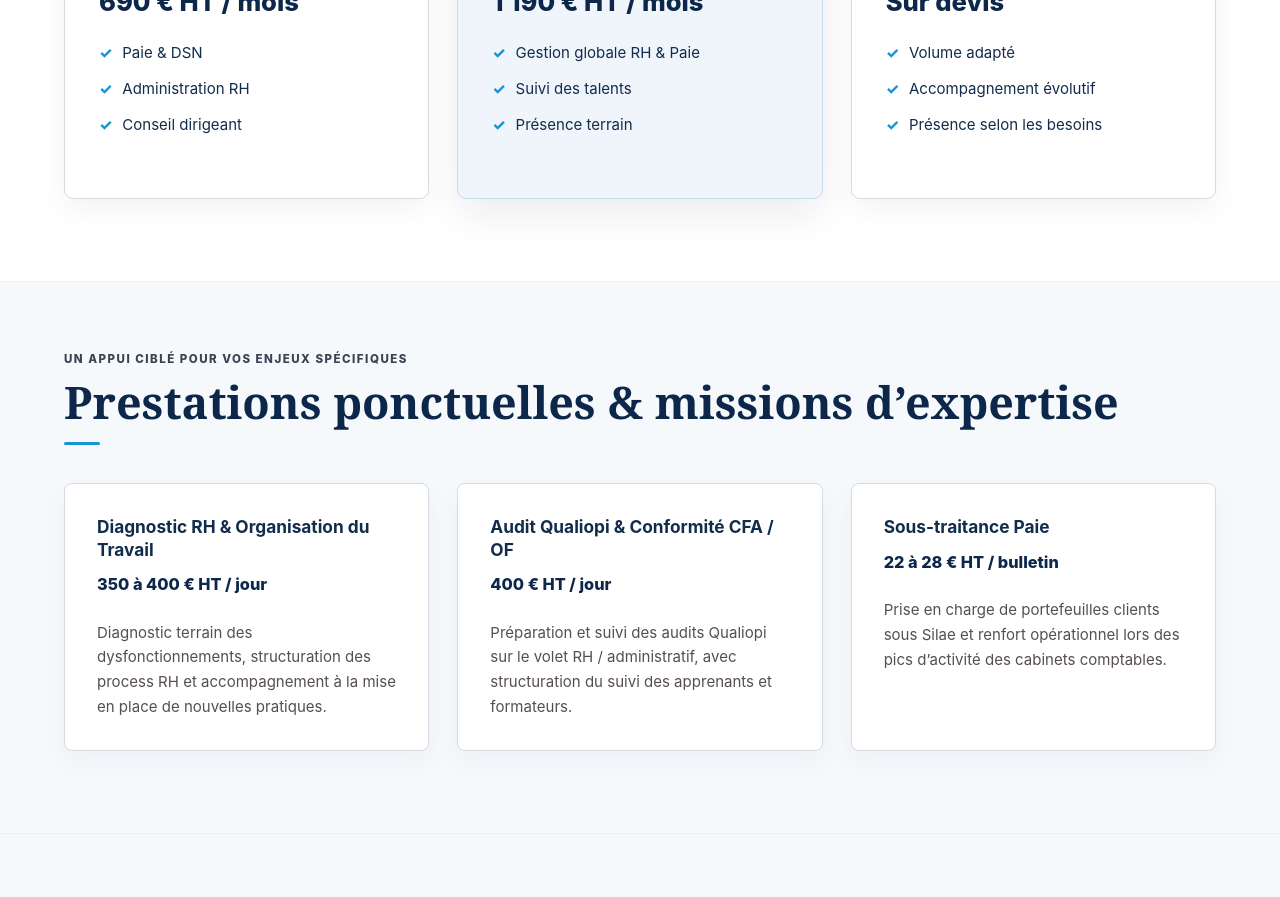
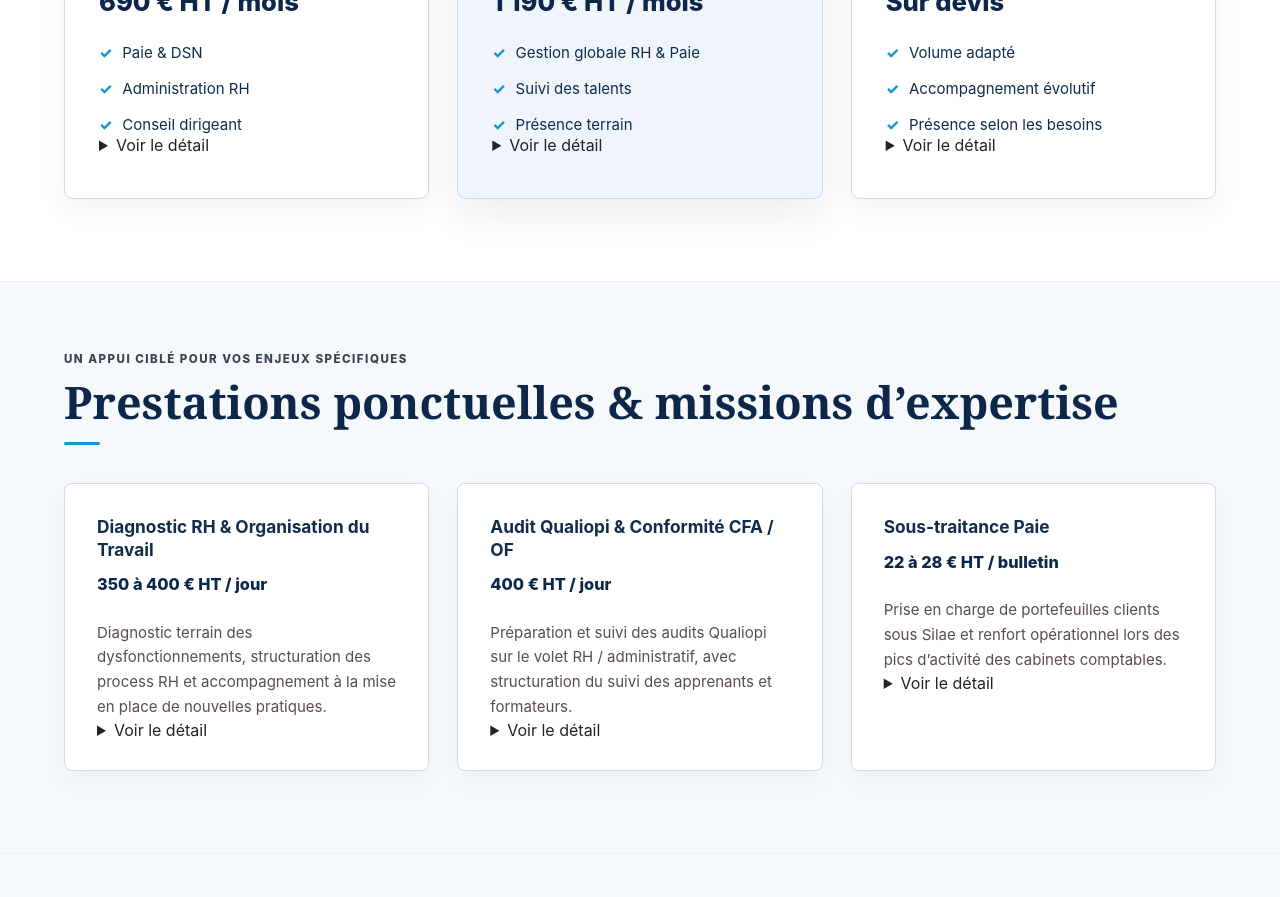
Before and after one commit to yum4nity-code/Site-stephanie, a Next.js app: page / in a window 1280 px wide. Shown: the part 1180-2077 px from the top of the page. Built offline with nearby package versions, Linux system fonts and the light colour scheme.

Commit message:
Make offers and expertise actionable

```diff
--- a/app/page.tsx
+++ b/app/page.tsx
@@ -44,6 +44,21 @@ const offers = [
     price: "690 € HT / mois",
     featured: false,
     items: ["Paie & DSN", "Administration RH", "Conseil dirigeant"],
+    details: [
+      {
+        title: "Paie & DSN",
+        text: "Établissement complet des bulletins sous Silae, télétransmission DSN, suivi des absences et variables.",
+      },
+      {
+        title: "Administration RH",
+        text: "DPAE, contrats, avenants, soldes de tout compte et affiliations mutuelle / prévoyance.",
+      },
+      {
+        title: "Conseil dirigeant",
+        text: "Assistance sur les questions réglementaires et la gestion RH du quotidien.",
+      },
+    ],
+    cta: "Échanger sur cette formule",
   },
   {
     name: "Pack PME Performance",
@@ -52,6 +67,21 @@ const offers = [
     featured: true,
     badge: "Le plus complet",
     items: ["Gestion globale RH & Paie", "Suivi des talents", "Présence terrain"],
+    details: [
+      {
+        title: "Gestion globale RH & Paie",
+        text: "Traitement de la paie, déclarations sociales et administration du personnel.",
+      },
+      {
+        title: "Suivi des talents",
+        text: "Entretiens annuels, fiches de poste et suivi de la formation.",
+      },
+      {
+        title: "Présence terrain",
+        text: "Demi-journée mensuelle sur site, conseil organisationnel et appui au dirigeant.",
+      },
+    ],
+    cta: "Échanger sur cette formule",
   },
   {
     name: "Pack Sur-Mesure",
@@ -59,6 +89,21 @@ const offers = [
     price: "Sur devis",
     featured: false,
     items: ["Volume adapté", "Accompagnement évolutif", "Présence selon les besoins"],
+    details: [
+      {
+        title: "Volume adapté",
+        text: "Ajustement du volume d’heures et de la présence sur site selon la complexité et les besoins organisationnels.",
+      },
+      {
+        title: "Accompagnement personnalisé",
+        text: "Une organisation évolutive construite avec l’entreprise.",
+      },
+      {
+        title: "Devis selon votre contexte",
+        text: "Effectif, multi-sites, conventions collectives, volume de paie, saisonnalité, complexité administrative et fréquence de présence peuvent être pris en compte.",
+      },
+    ],
+    cta: "Demander une estimation",
   },
 ];
 
@@ -68,18 +113,34 @@ const expertiseServices = [
     price: "350 à 400 € HT / jour",
     description:
       "Diagnostic terrain des dysfonctionnements, structuration des process RH et accompagnement à la mise en place de nouvelles pratiques.",
+    details: [
+      "Diagnostic terrain des dysfonctionnements organisationnels.",
+      "Structuration de process RH et de politiques internes.",
+      "Accompagnement à la mise en place de nouvelles pratiques.",
+    ],
+    cta: "Demander un diagnostic",
   },
   {
     name: "Audit Qualiopi & Conformité CFA / OF",
     price: "400 € HT / jour",
     description:
       "Préparation et suivi des audits Qualiopi sur le volet RH / administratif, avec structuration du suivi des apprenants et formateurs.",
+    details: [
+      "Préparation et suivi des audits Qualiopi sur le volet RH / administratif.",
+      "Structuration du suivi administratif des apprenants et formateurs.",
+    ],
+    cta: "Me parler de cette mission",
   },
   {
     name: "Sous-traitance Paie",
     price: "22 à 28 € HT / bulletin",
     description:
       "Prise en charge de portefeuilles clients sous Silae et renfort opérationnel lors des pics d’activité des cabinets comptables.",
+    details: [
+      "Prise en charge de portefeuilles clients sous Silae.",
+      "Renfort opérationnel lors des pics d’activité.",
+    ],
+    cta: "Me parler de cette mission",
   },
 ];
 
@@ -101,6 +162,10 @@ const aboutProofs = [
     detail: "Gestion RH d’unités de taille significative.",
   },
 ];
+
+function contactHref(subject: string) {
+  return `mailto:stephanie.recorda1@gmail.com?subject=${encodeURIComponent(subject)}`;
+}
 
 export default function Home() {
   return (
@@ -154,17 +219,17 @@ export default function Home() {
                 <span className="contact-icon" aria-hidden="true">☎</span>
                 06.50.73.88.92
               </a>
-              <a href="mailto:stephanie.recorda1@gmail.com">
+              <a className="hero-email" href="mailto:stephanie.recorda1@gmail.com">
                 <span className="contact-icon" aria-hidden="true">✉</span>
                 stephanie.recorda1@gmail.com
               </a>
             </div>
 
             <div className="hero-actions">
-              <a className="button button-primary" href="#contact">
+              <a className="button button-primary hero-contact-cta" href="#contact">
                 Prendre rendez-vous
               </a>
-              <a className="button button-secondary" href="#offres">
+              <a className="button button-secondary hero-offers-cta" href="#offres">
                 Découvrir mes offres
               </a>
             </div>
@@ -251,9 +316,26 @@ export default function Home() {
                     </li>
                   ))}
                 </ul>
-                <span className="offer-detail-placeholder" aria-hidden="true">
-                  Détail de l’offre à l’étape suivante
-                </span>
+
+                <details className="offer-details">
+                  <summary className="detail-trigger">Voir le détail</summary>
+                  <div className="detail-panel">
+                    <ul className="detail-list">
+                      {offer.details.map((detail) => (
+                        <li key={detail.title}>
+                          <strong>{detail.title}</strong>
+                          <span>{detail.text}</span>
+                        </li>
+                      ))}
+                    </ul>
+                    <a
+                      className="button button-primary detail-cta"
+                      href={contactHref(`${offer.name} — demande d’échange`)}
+                    >
+                      {offer.cta}
+                    </a>
+                  </div>
+                </details>
               </article>
             ))}
           </div>
@@ -274,6 +356,23 @@ export default function Home() {
                 <h3>{service.name}</h3>
                 <p className="expertise-price">{service.price}</p>
                 <p className="expertise-description">{service.description}</p>
+
+                <details className="expertise-details">
+                  <summary className="detail-trigger">Voir le détail</summary>
+                  <div className="detail-panel">
+                    <ul className="detail-list detail-list-simple">
+                      {service.details.map((detail) => (
+                        <li key={detail}>{detail}</li>
+                      ))}
+                    </ul>
+                    <a
+                      className="button button-primary detail-cta"
+                      href={contactHref(`${service.name} — demande d’information`)}
+                    >
+                      {service.cta}
+                    </a>
+                  </div>
+                </details>
               </article>
             ))}
           </div>
```
